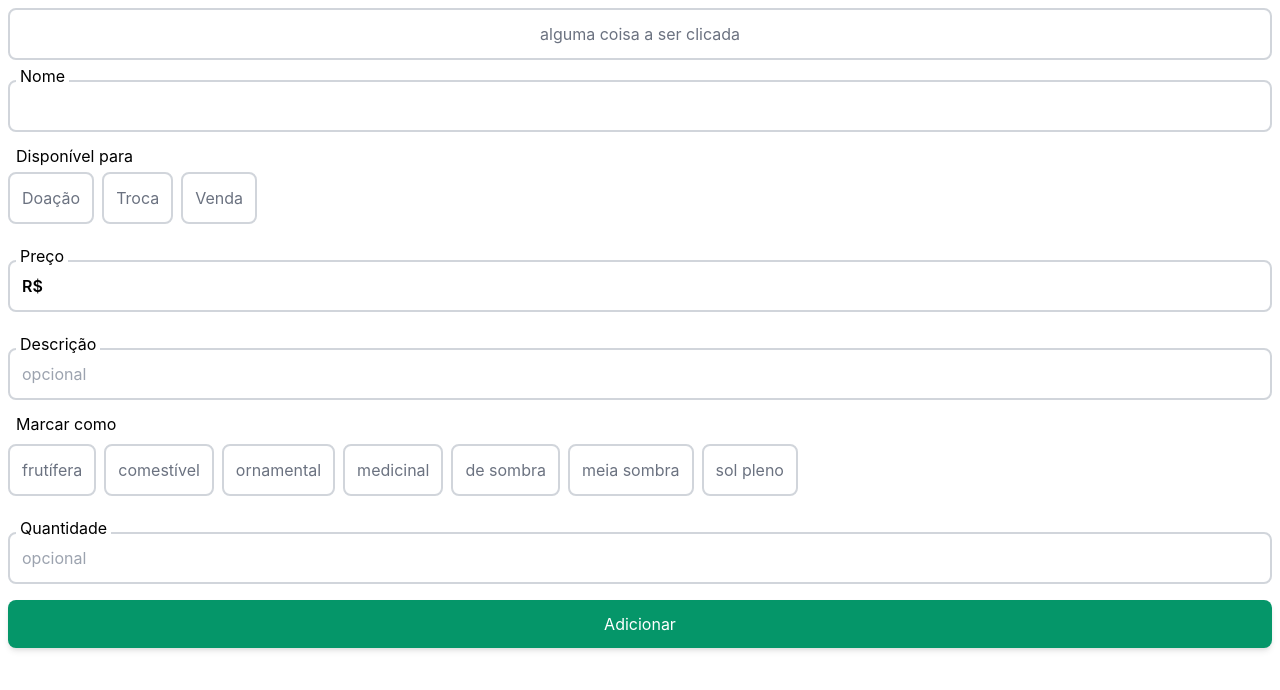
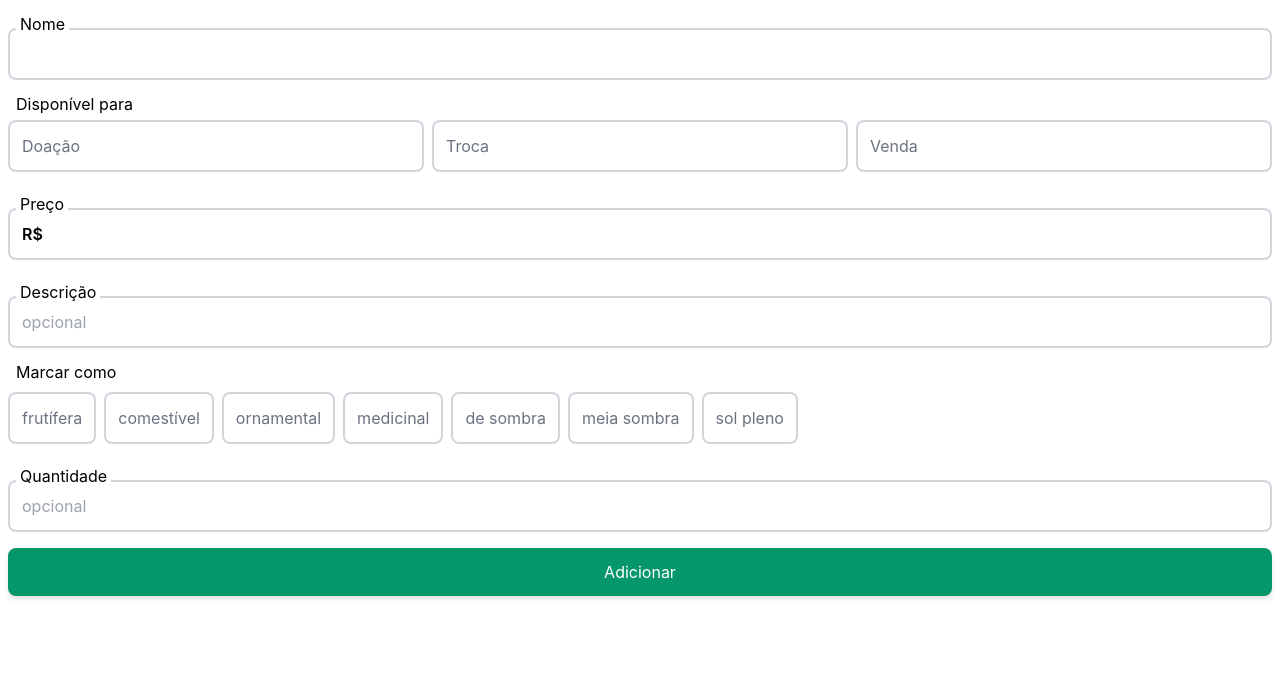
Before and after one commit to yolisses/SuasPlantas-site, a Next.js app: page /add in a window 1280 px wide. Shown: the top 690 px of the page. Built offline with nearby package versions, Linux system fonts and the light colour scheme.

Commit message:
cleanning

```diff
--- a/add/AddItemScreen.tsx
+++ b/add/AddItemScreen.tsx
@@ -4,8 +4,6 @@ import { TextInput } from "../forms/TextInput";
 import { tags } from "./tags";
 import { TagsSelector } from "../forms/TagsSelector";
 import { useForm } from "react-hook-form";
-import { CustomCheckBox } from "../forms/CustomCheckbox";
-import { MyCheckBox } from "../forms/MyCheckbox";
 
 export function AddScreen() {
   const {
@@ -23,11 +21,6 @@ export function AddScreen() {
   return (
     <form onSubmit={handleSubmit(onSubmit)}>
       <div className="flex flex-col flex-1 h-full items-stretch p-2">
-        <MyCheckBox
-          text="alguma coisa a ser clicada"
-          error={errors?.coisa?.message}
-          {...register("coisa", { required })}
-        />
         <TextInput
           label="Nome"
           {...register("name", { required })}
--- a/add/AvailabilitySelector.tsx
+++ b/add/AvailabilitySelector.tsx
@@ -10,7 +10,7 @@ export function AvailabilitySelector() {
         <div className="self-stretch ">
           <div className="flex flex-row gap-2 pt-1 ">
             <ToggleButton text="Doação" className="flex flex-1" />
-            <ToggleButton text="Troca" className="flex flex-1" active />
+            <ToggleButton text="Troca" className="flex flex-1" />
             <ToggleButton text="Venda" className="flex flex-1" />
           </div>
         </div>
--- a/forms/CustomCheckbox.tsx
+++ /dev/null
@@ -1,51 +0,0 @@
-import { forwardRef, HTMLProps, useEffect, useRef, useState } from "react";
-import { useCombinedRefs } from "./useCombinedRefs";
-
-interface CustomCheckBoxProps extends HTMLProps<HTMLInputElement> {
-  label: string;
-  error?: string;
-}
-
-// then our component
-export const CustomCheckBox = forwardRef(
-  (
-    { label, onChange, defaultChecked, error, ...rest }: CustomCheckBoxProps,
-    forwardedRef
-  ) => {
-    const [checked, setChecked] = useState(defaultChecked || false);
-
-    const innerRef = useRef(null);
-    const combinedRef = useCombinedRefs(forwardedRef, innerRef);
-
-    const setCheckedInput = (checked) => {
-      if (innerRef?.current?.checked !== checked) {
-        // just emulate an actual click on the input element
-        innerRef?.current?.click();
-      }
-    };
-
-    useEffect(() => {
-      setCheckedInput(checked);
-      if (onChange) {
-        onChange(checked);
-      }
-    }, [checked]);
-
-    return (
-      <div onClick={() => setChecked(!checked)}>
-        <input
-          style={{ display: "none" }}
-          ref={combinedRef}
-          type="checkbox"
-          defaultChecked={checked}
-          onChange={(e) => {
-            setChecked(e.target.checked);
-          }}
-          {...rest}
-        />
-        [{checked ? "X" : " "}]{label}
-        {error}
-      </div>
-    );
-  }
-);
--- a/forms/MyCheckbox.tsx
+++ /dev/null
@@ -1,37 +0,0 @@
-import { forwardRef, HTMLProps, useState } from "react";
-
-interface MyCheckBoxProps extends HTMLProps<HTMLInputElement> {
-  text: string;
-  error?: string;
-  className?: string;
-}
-
-export const MyCheckBox = forwardRef((props: MyCheckBoxProps, ref) => {
-  const { text, error, onChange, className, ...rest } = props;
-
-  const [checked, setChecked] = useState<boolean>();
-  console.error("checked", checked);
-  return (
-    <label>
-      <input
-        ref={ref}
-        type="checkbox"
-        onChange={(e) => {
-          setChecked(e.target.checked);
-          onChange(e);
-        }}
-        {...rest}
-        className="hidden"
-      />
-      <div
-        className={
-          "border-2 p-3 bg-white border-gray-300 text-center rounded-lg whitespace-nowrap select-none cursor-pointer " +
-          (checked ? "border-green-400 " : "text-gray-500 ") +
-          (className || "")
-        }
-      >
-        {text}
-      </div>
-    </label>
-  );
-});
--- a/forms/ToggleButton.tsx
+++ b/forms/ToggleButton.tsx
@@ -12,10 +12,9 @@ export const ToggleButton = forwardRef((props: ToggleButtonProps, ref) => {
   const [checked, setChecked] = useState<boolean>();
   console.error("checked", checked);
   return (
-    <label>
-      <div
+    <label
       className={
-          "border-2 p-3 bg-white border-gray-300 text-center rounded-lg whitespace-nowrap select-none cursor-pointer focus-within:bg-gray-100 " +
+        "border-2 p-3 bg-white border-gray-300 text-center rounded-lg whitespace-nowrap select-none cursor-pointer focus-within:shadow-md " +
         (checked ? "border-green-400 " : "text-gray-500 ") +
         (className || "")
       }
@@ -31,7 +30,6 @@ export const ToggleButton = forwardRef((props: ToggleButtonProps, ref) => {
         className="absolute transform scale-0 opacity-0"
       />
       {text}
-      </div>
     </label>
   );
 });
```
Lines whose indentation alone changed are shown as unchanged.
